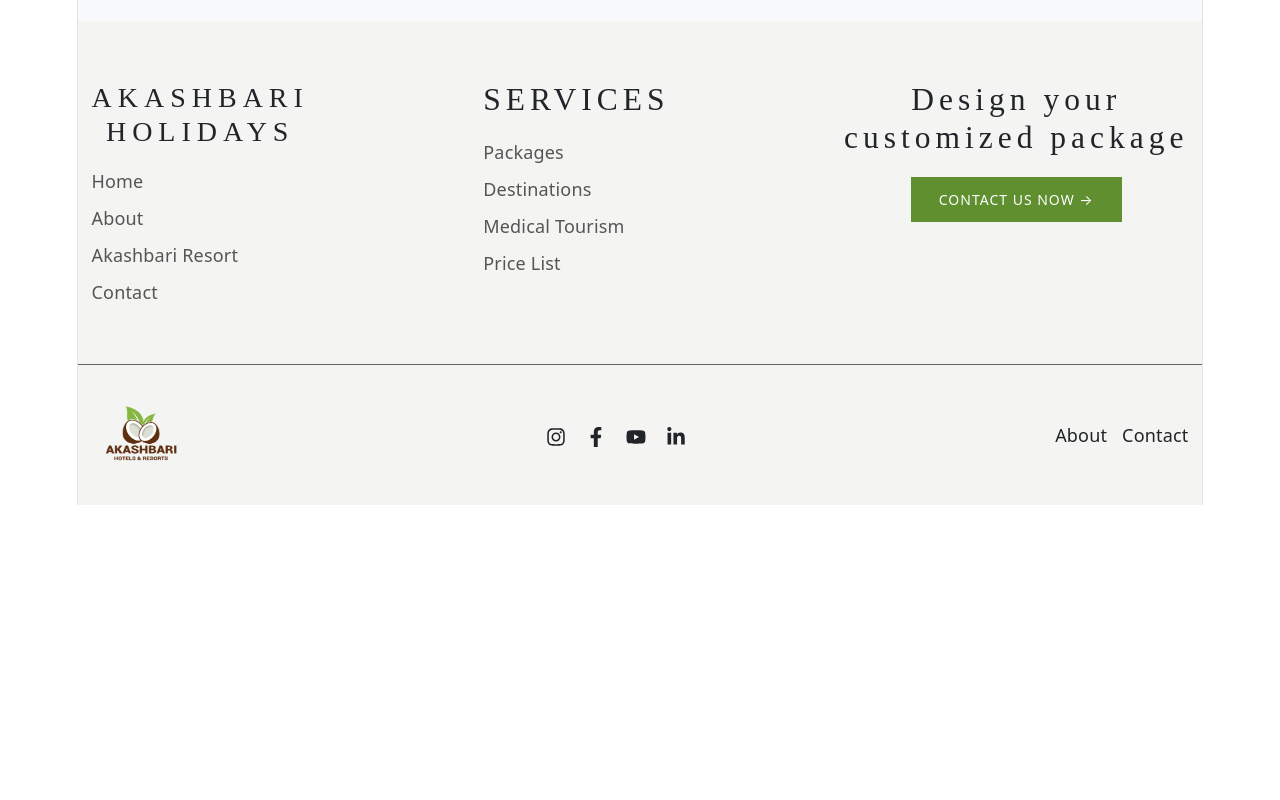
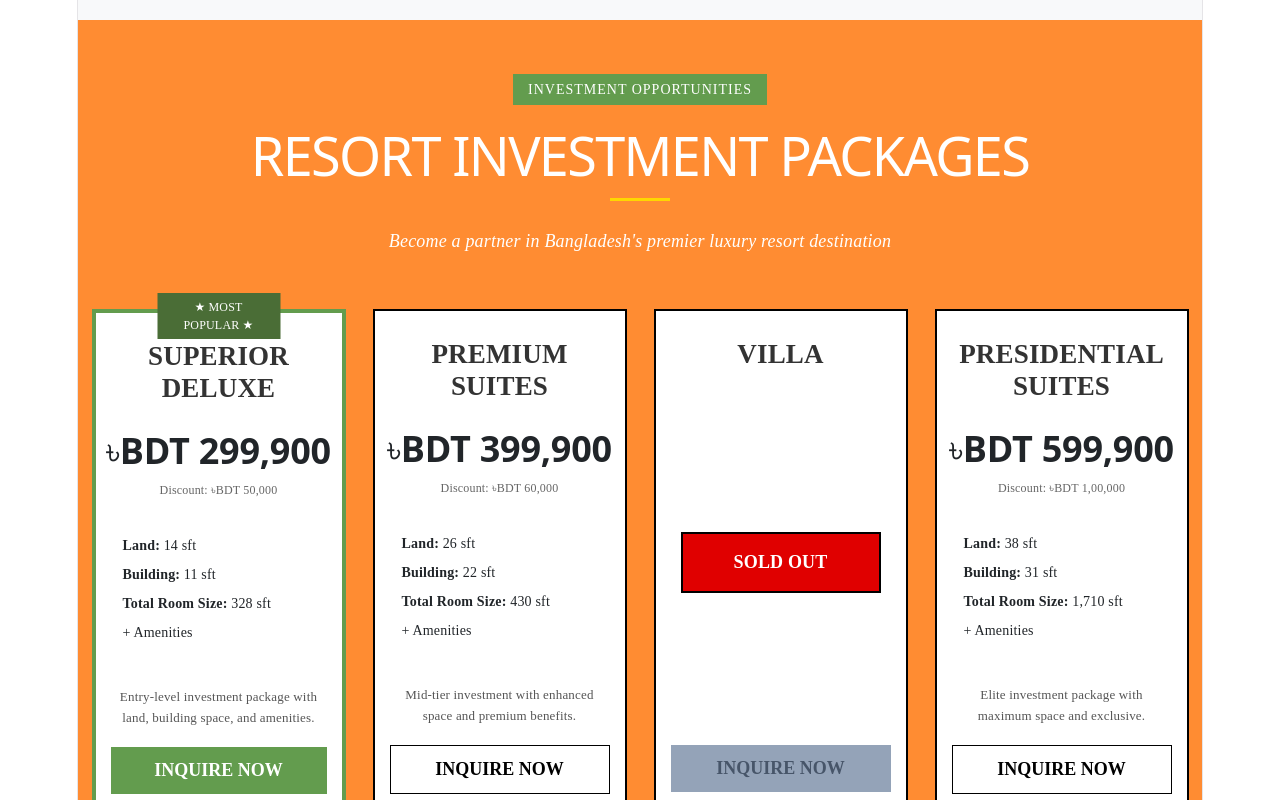
Before and after one commit to HasanTalukderictian/Akashbari-Resorts, a React (Vite) app: page /landingpage in a window 1280 px wide. Shown: the part 4700-5500 px from the top of the page. Before the commit the page ends 5205 px from the top, so only its background shows below. Built offline with nearby package versions, Linux system fonts and the light colour scheme.

Commit message:
Investment section added

```diff
--- a/src/App.jsx
+++ b/src/App.jsx
@@ -17,7 +17,7 @@
         <Route path='/landingpage' element={<LandingPage />} />
         <Route path='/about' element={<AboutUs />} />
         <Route path='/contact' element={<Contact />} />
-           <Route path='/blog' element={<Blog />} />
+        <Route path='/blog' element={<Blog />} />
         <Route path="/blog-details" element={<BlogDetails />} />
 
 
--- /dev/null
+++ b/src/assets/Frontend/Investment.jsx
@@ -0,0 +1,112 @@
+import React from 'react';
+import '../css/Investment.css'; // নিচের CSS ফাইলটি তৈরি করে এখানে ইম্পোর্ট করুন
+
+const Investment = () => {
+    // এই ডাটাগুলো আপনি পরবর্তীতে JSON API থেকে লোড করতে পারবেন
+    const packages = [
+        {
+            id: 1,
+            title: "SUPERIOR DELUXE",
+            price: "299,900",
+            discount: "50,000",
+            land: "14 sft",
+            building: "11 sft",
+            totalSize: "328 sft",
+            description: "Entry-level investment package with land, building space, and amenities.",
+            isPopular: true,
+            isSoldOut: false
+        },
+        {
+            id: 2,
+            title: "PREMIUM SUITES",
+            price: "399,900",
+            discount: "60,000",
+            land: "26 sft",
+            building: "22 sft",
+            totalSize: "430 sft",
+            description: "Mid-tier investment with enhanced space and premium benefits.",
+            isPopular: false,
+            isSoldOut: false
+        },
+        {
+            id: 3,
+            title: "VILLA",
+            price: "",
+            discount: "",
+            land: "",
+            building: "",
+            totalSize: "",
+            description: "",
+            isPopular: false,
+            isSoldOut: true
+        },
+        {
+            id: 4,
+            title: "PRESIDENTIAL SUITES",
+            price: "599,900",
+            discount: "1,00,000",
+            land: "38 sft",
+            building: "31 sft",
+            totalSize: "1,710 sft",
+            description: "Elite investment package with maximum space and exclusive.",
+            isPopular: false,
+            isSoldOut: false
+        }
+    ];
+
+    return (
+        <section className="investment-section py-5">
+            <div className="container text-center">
+                <div className="badge-opportunity mb-3">INVESTMENT OPPORTUNITIES</div>
+                <h1 className="main-title mb-2">RESORT INVESTMENT PACKAGES</h1>
+                <div className="yellow-divider mx-auto mb-4"></div>
+                <p className="sub-text mb-5">Become a partner in Bangladesh's premier luxury resort destination</p>
+
+                <div className="row g-4 justify-content-center">
+                    {packages.map((pkg) => (
+                        <div className="col-lg-3 col-md-6" key={pkg.id}>
+                            <div className={`investment-card ${pkg.isPopular ? 'popular-border' : ''}`}>
+
+                                {pkg.isPopular && (
+                                    <div className="popular-badge">
+                                        <span>★ MOST POPULAR ★</span>
+                                    </div>
+                                )}
+
+                                <div className="card-content d-flex flex-column h-100">
+                                    <h3 className="pkg-title mt-4">{pkg.title}</h3>
+
+                                    {pkg.isSoldOut ? (
+                                        <div className="sold-out-container my-auto">
+                                            <div className="sold-out-btn">SOLD OUT</div>
+                                        </div>
+                                    ) : (
+                                        <>
+                                            <h2 className="pkg-price">৳BDT {pkg.price}</h2>
+                                            <p className="pkg-discount">Discount: ৳BDT {pkg.discount}</p>
+
+                                            <ul className="pkg-features text-start ps-4 mt-3">
+                                                <li><strong>Land:</strong> {pkg.land}</li>
+                                                <li><strong>Building:</strong> {pkg.building}</li>
+                                                <li><strong>Total Room Size:</strong> {pkg.totalSize}</li>
+                                                <li>+ Amenities</li>
+                                            </ul>
+
+                                            <p className="pkg-desc px-3 mt-3">{pkg.description}</p>
+                                        </>
+                                    )}
+
+                                    <button className={`inquire-btn mt-auto ${pkg.isPopular ? 'popular-btn' : pkg.isSoldOut ? 'sold-out-footer' : ''}`}>
+                                        INQUIRE NOW
+                                    </button>
+                                </div>
+                            </div>
+                        </div>
+                    ))}
+                </div>
+            </div>
+        </section>
+    );
+};
+
+export default Investment;
--- a/src/assets/Frontend/LandingPage.jsx
+++ b/src/assets/Frontend/LandingPage.jsx
@@ -5,6 +5,7 @@
 import Welcome from './Common/Welcome'
 import Event from './Event'
 import Facility from './Facility'
+import Investment from './Investment'
 import Room from './Room'
 import Video from './Video'
 
@@ -18,6 +19,7 @@
       <Room/>
       <Facility/>
       <Event/>
+      <Investment/>
       <Footer/>
     </>
   )
--- /dev/null
+++ b/src/assets/css/Investment.css
@@ -0,0 +1,134 @@
+.investment-section {
+    background-color: #ff8c32;
+    /* Orange Background */
+    min-height: 100vh;
+    font-family: 'Times New Roman', serif;
+}
+
+.badge-opportunity {
+    background-color: #639c4e;
+    color: white;
+    display: inline-block;
+    padding: 5px 15px;
+    font-size: 14px;
+    letter-spacing: 1px;
+}
+
+.main-title {
+    color: white;
+    font-size: 3rem;
+    font-weight: 500;
+}
+
+.yellow-divider {
+    width: 60px;
+    height: 3px;
+    background-color: #ffd700;
+}
+
+.sub-text {
+    color: white;
+    font-style: italic;
+}
+
+
+/* Card Styling */
+
+.investment-card {
+    background-color: white;
+    border: 2px solid black;
+    height: 500px;
+    position: relative;
+    transition: transform 0.3s;
+}
+
+.popular-border {
+    border: 4px solid #639c4e !important;
+}
+
+.popular-badge {
+    position: absolute;
+    top: -20px;
+    left: 50%;
+    transform: translateX(-50%);
+    background-color: #4a6d36;
+    color: white;
+    padding: 5px 15px;
+    font-size: 12px;
+    z-index: 10;
+}
+
+.pkg-title {
+    font-size: 1.5rem;
+    font-weight: bold;
+    color: #333;
+    padding: 0 10px;
+}
+
+.pkg-price {
+    font-weight: bold;
+    margin-top: 15px;
+}
+
+.pkg-discount {
+    font-size: 12px;
+    color: #666;
+}
+
+.pkg-features {
+    list-style: none;
+    font-size: 14px;
+}
+
+.pkg-features li {
+    margin-bottom: 8px;
+}
+
+.pkg-desc {
+    font-size: 13px;
+    color: #555;
+    line-height: 1.6;
+}
+
+
+/* Buttons */
+
+.inquire-btn {
+    border: 1px solid black;
+    background: transparent;
+    padding: 10px;
+    margin: 15px;
+    font-weight: bold;
+    transition: 0.3s;
+}
+
+.popular-btn {
+    background-color: #639c4e !important;
+    color: white !important;
+    border: none !important;
+}
+
+.sold-out-footer {
+    background-color: #94a3b8 !important;
+    color: #475569 !important;
+    border: none !important;
+}
+
+
+/* Sold Out Styling */
+
+.sold-out-btn {
+    background-color: #e00000;
+    color: white;
+    font-weight: bold;
+    padding: 15px;
+    border: 2px solid black;
+    width: 80%;
+    margin: 0 auto;
+}
+
+.sold-out-container {
+    height: 100%;
+    display: flex;
+    align-items: center;
+}
```
